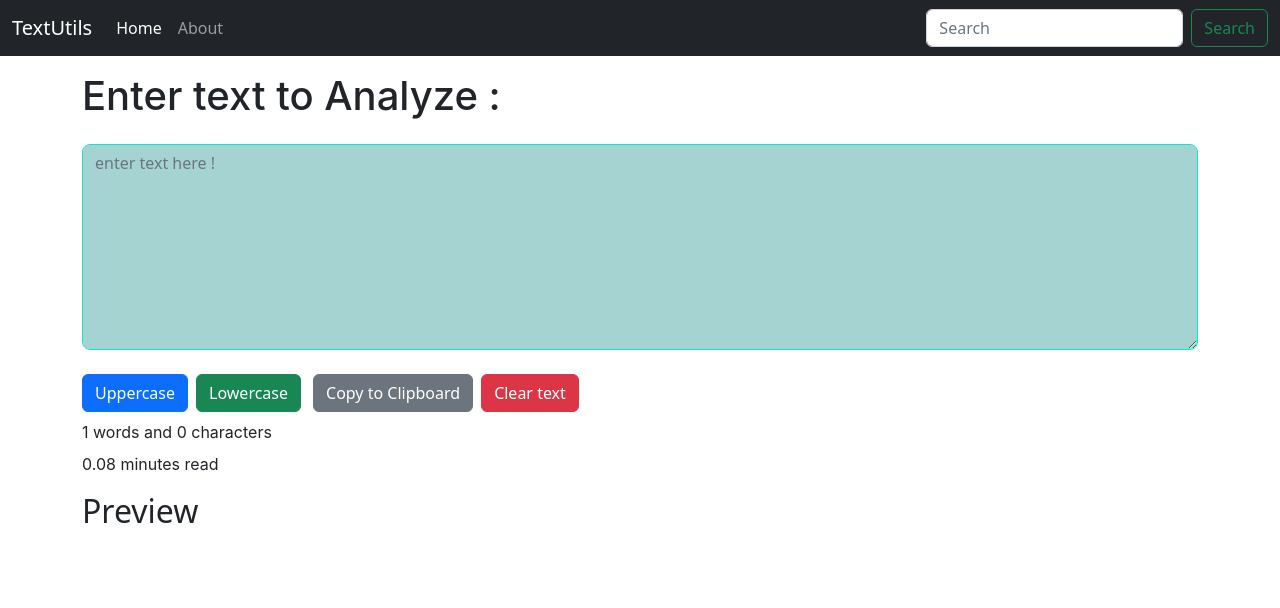
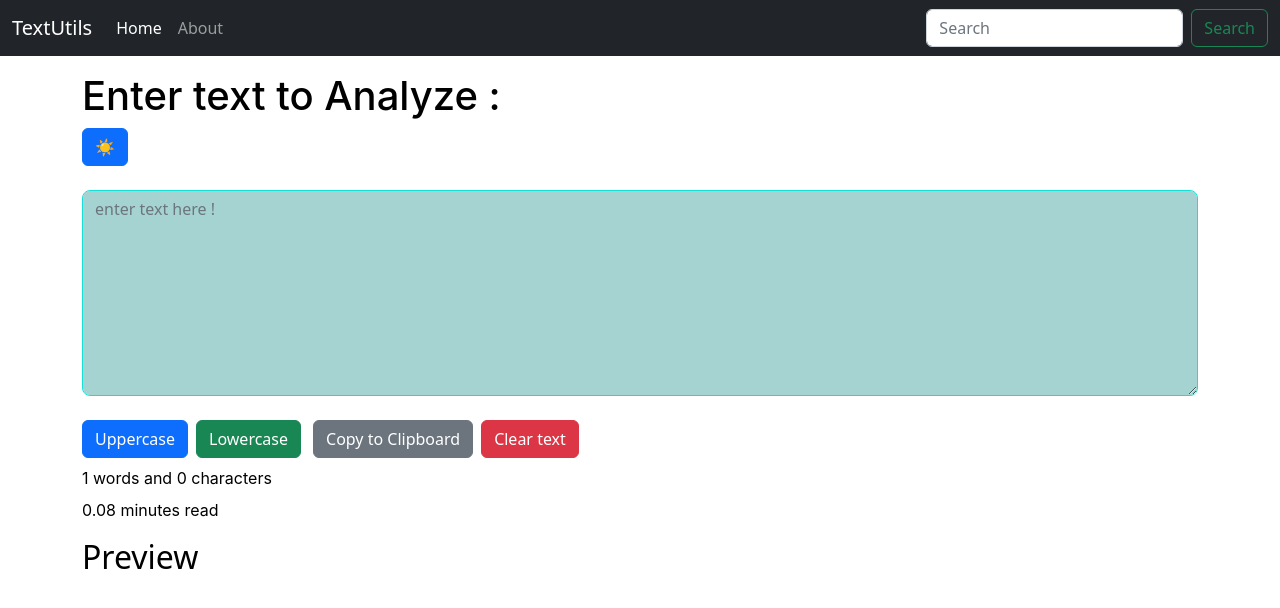
Before and after one commit to kartikchauhan13/textUtilsApp, a React (Create React App) app: page / in a window 1280 px wide. Shown: the top 608 px of the page. Built offline with nearby package versions, Linux system fonts and the light colour scheme.

Commit message:
dark mode , style hook , bt text hook

```diff
--- a/src/components/Textform.js
+++ b/src/components/Textform.js
@@ -26,10 +26,34 @@ export default function Textform(props) {
     setText('');
     console.log('text cleared');
   }
+
+  const [defaultStyle, setStyle] = useState({
+    color: 'black',
+    backgroundColor: 'white',
+  });
+  const [btnText , setBtnText]=useState("☀️");
+  function darkToggle() {
+    if (defaultStyle.color === 'black') {
+      setStyle({
+        color: 'white',
+        backgroundColor: 'rgb(100,100,100)',
+      });
+      setBtnText("🌙");
+    } else {
+      setStyle({
+        color: 'black',
+        backgroundColor: 'white',
+      });
+      setBtnText("☀️");
+    }
+  }
   return (
     <>
-      <div className="container my-3">
+      <div className="container my-3" style={defaultStyle}>
         <h1>{props.heading}</h1>
+        <button className="btn btn-primary" onClick={darkToggle}>
+          {btnText}
+        </button>
         <textarea
           className="form-control my-4"
           id="exampleFormControlTextarea1"
@@ -52,12 +76,12 @@ export default function Textform(props) {
             Clear text
           </button>
         </div>
-        <p class="my-2">
+        <p className="my-2">
           {text.split(' ').length} words and {text.length} characters
         </p>
         <p>{text.split(' ').length * 0.08} minutes read</p>
       </div>
-      <div className="container">
+      <div className="container" style={defaultStyle}>
         <h2>Preview</h2>
         <p>{text}</p>
       </div>
```
